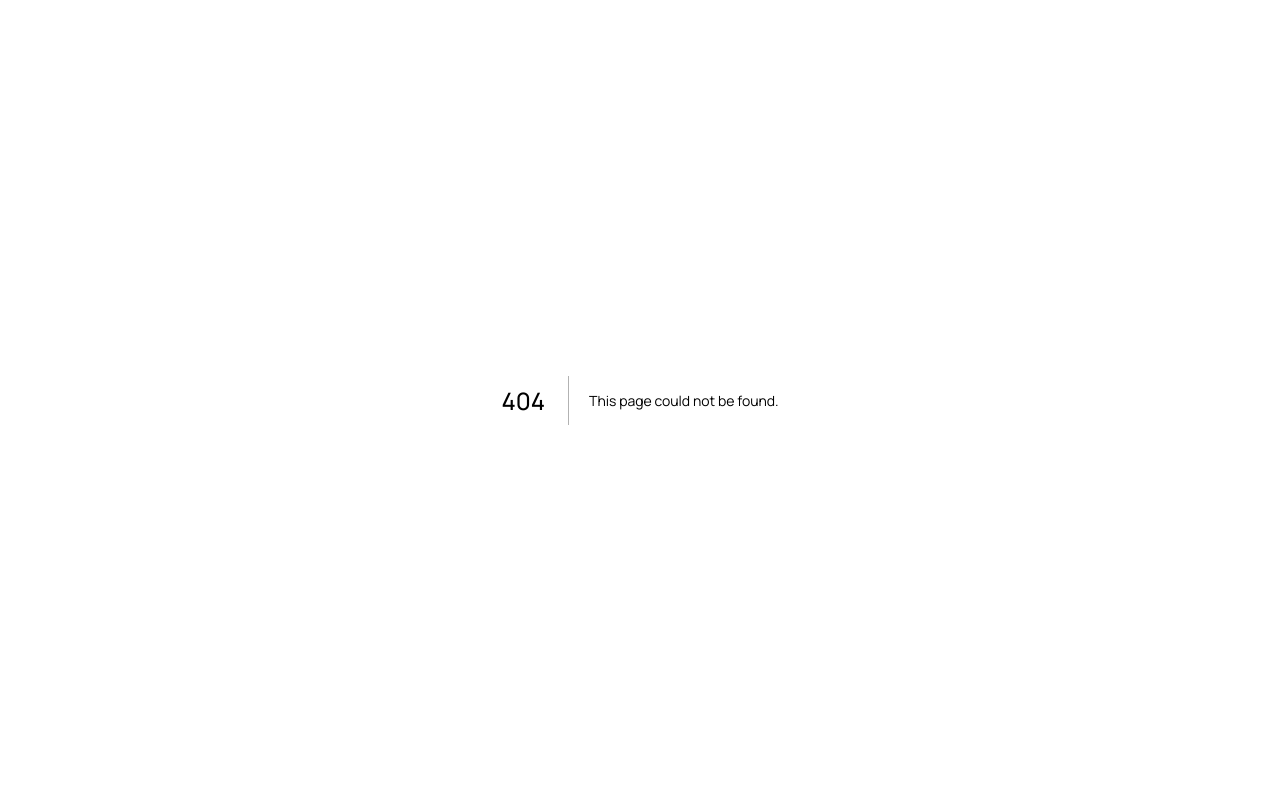
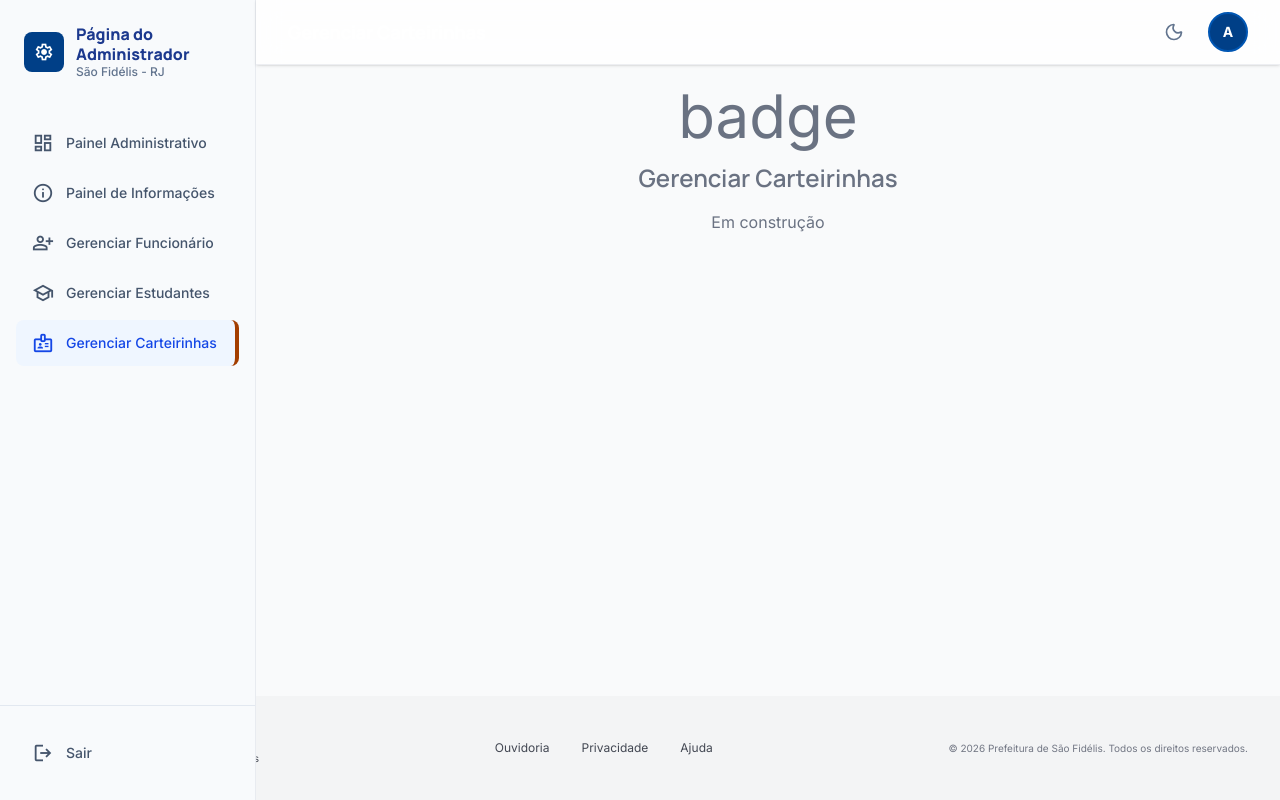
Before and after one commit to VRGOrganization/vrg-transport-employee-frontend, a Next.js app: page /admin/cards in a window 1280 px wide. Before the commit this address had no page. Built offline with nearby package versions, Linux system fonts and the light colour scheme; no server answers.

Commit message:
fix(admin): corrige rota /admin/cards e adiciona placeholder
Arquivo card/page.tsx estava vazio causando falha no build do Render
("not a module"). Renomeia para cards/page.tsx (alinhando com SideNav
e TopBar) e adiciona componente placeholder válido.

```diff
--- /dev/null
+++ b/src/app/(auth)/admin/cards/page.tsx
@@ -0,0 +1,25 @@
+"use client";
+
+import { useEmployeeAuth } from "@/components/hooks/useEmployeeAuth";
+import { SideNav } from "@/components/layout/SideNav";
+import { TopBar } from "@/components/layout/TopBar";
+import { Footer } from "@/components/layout/Footer";
+
+export default function AdminCardsPage() {
+  const { user } = useEmployeeAuth();
+
+  return (
+    <div className="min-h-screen bg-gray-50 flex flex-col">
+      <SideNav />
+      <TopBar user={user} />
+      <main className="ml-64 flex-1 p-8">
+        <div className="flex flex-col items-center justify-center h-64 gap-4 text-gray-500">
+          <span className="material-icons text-6xl">badge</span>
+          <h1 className="text-2xl font-semibold">Gerenciar Carteirinhas</h1>
+          <p>Em construção</p>
+        </div>
+      </main>
+      <Footer />
+    </div>
+  );
+}
```
Also changed, not shown: src/app/(auth)/admin/card/page.tsx (deleted).
